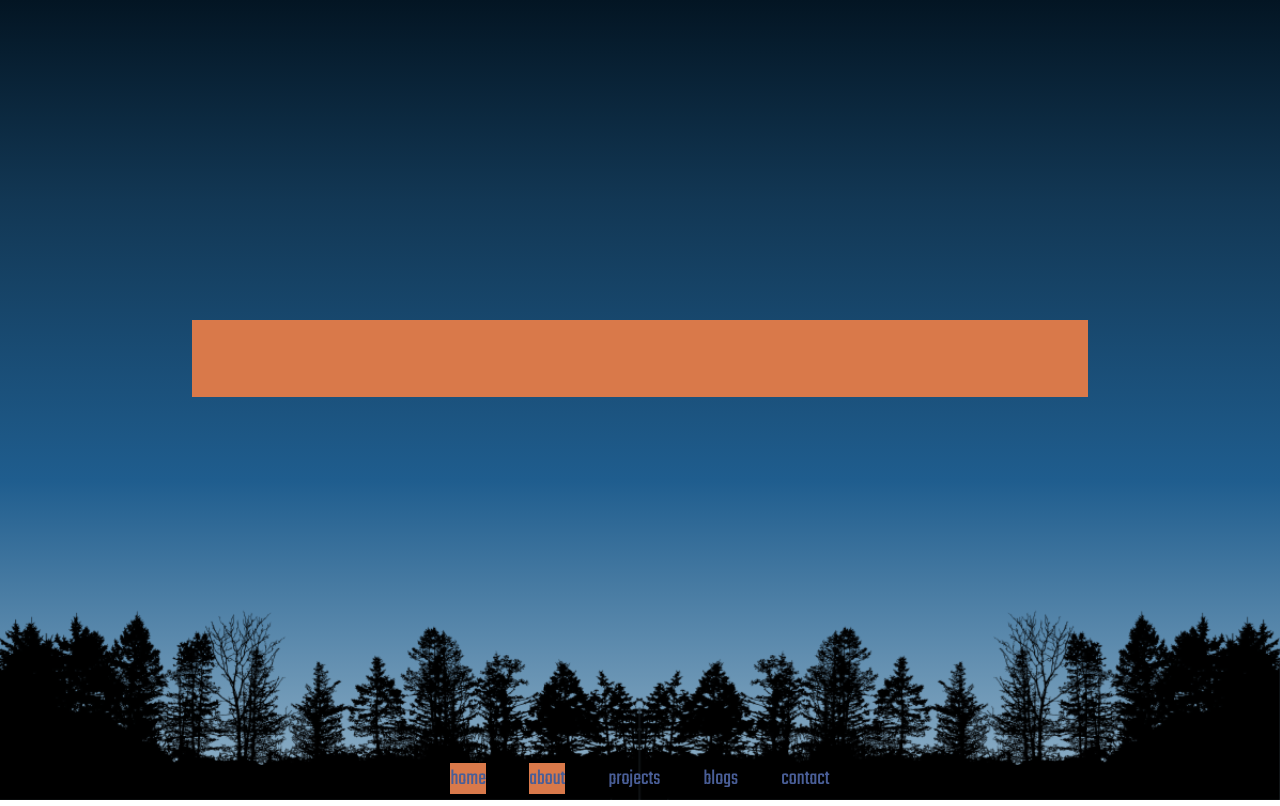
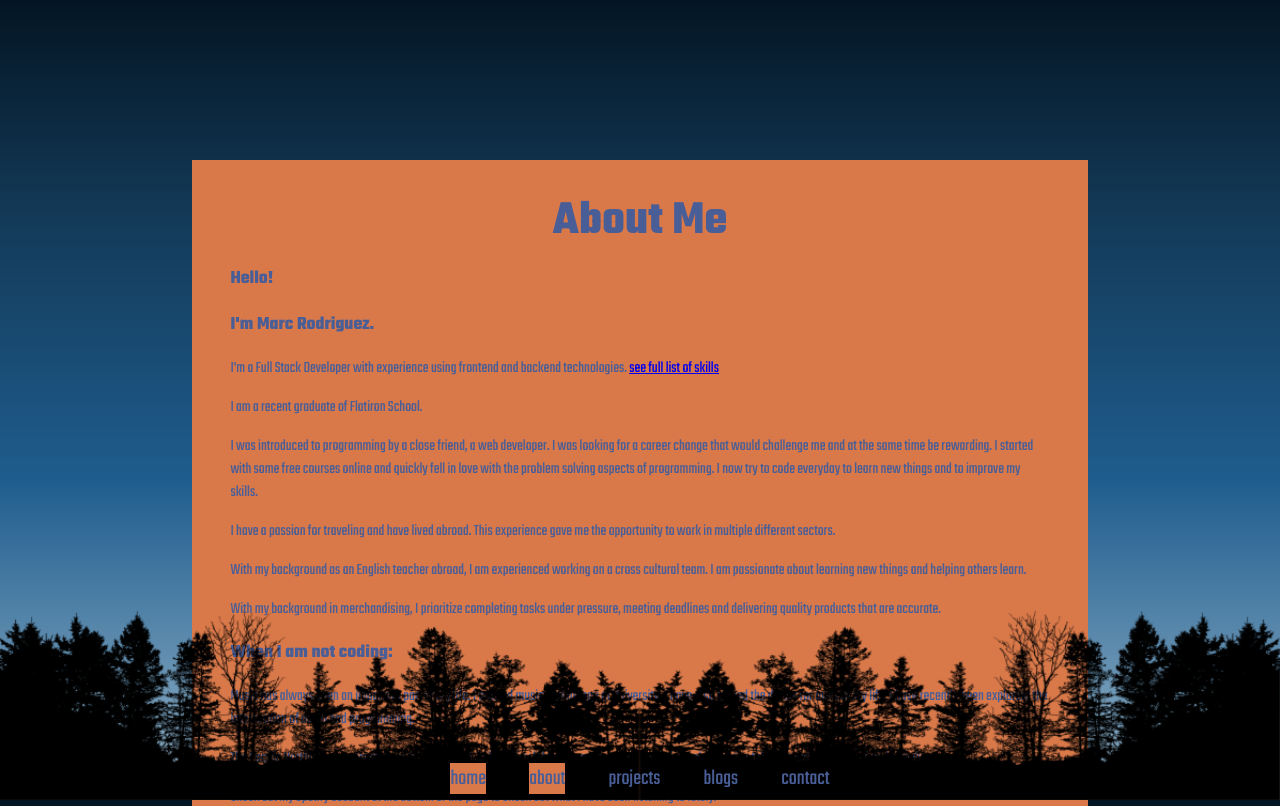
Before and after one commit to moshriguez/personal-portfolio, a React (Create React App) app in the folder personal-portfolio/: page /about in a window 1280 px wide. Shown: the top 806 px of the page. Built offline with nearby package versions, Linux system fonts and the light colour scheme.

Commit message:
more about me

```diff
--- a/personal-portfolio/src/App.css
+++ b/personal-portfolio/src/App.css
@@ -105,7 +105,7 @@ body {
 .watercolour-container {
     background-color: rgb(217, 121, 74);
     color: rgb(73, 94, 151);
-    margin: 25% auto;
+    margin: 10rem auto;
     width: 70%;
     padding: 3%;
     /* height: 750px;*/
@@ -128,7 +128,7 @@ h2 {
 
 .link-icons a {
     margin: 0 3%;
-    font-size: 1.75em;
+    font-size: 2.25em;
     text-decoration: none;
     color: rgb(73, 94, 151);
 }
@@ -144,6 +144,12 @@ h2 {
     }
     .trees {
         bottom: 1em;
+    }
+}
+
+@media (max-width: 768px) {
+    .link-icons a {
+        font-size: 1.75em;
     }
 }
 
--- a/personal-portfolio/src/components/About.js
+++ b/personal-portfolio/src/components/About.js
@@ -4,6 +4,29 @@ const About = () => {
 
     return (
         <div className="watercolour-container">
+            <h2>About Me</h2>
+            <h3>Hello!</h3>
+            <h3>I'm Marc Rodriguez.</h3>
+            <p>I'm a Full Stack Developer with experience using frontend and backend technologies. <a href="#skills">see full list of skills</a></p>
+            <p>I am a recent graduate of Flatiron School.</p>
+
+            <p>I was introduced to programming by a close friend, a web developer. I was looking for a career change that would challenge me and at the same time be rewarding. I started with some free courses online and quickly fell in love with the problem solving aspects of programming. I now try to code everyday to learn new things and to improve my skills.</p>
+
+            <p>I have a passion for traveling and have lived abroad. This experience gave me the opportunity to work in multiple different sectors.</p>
+
+            <p>With my background as an English teacher abroad, I am experienced working on a cross cultural team. I am passionate about learning new things and helping others learn.</p>
+
+            <p>With my background in merchandising, I prioritize completing tasks under pressure, meeting deadlines and delivering quality products that are accurate.</p>
+
+            <h3>When I am not coding:</h3>
+
+            <p>Music has always been an important part of my life. I studied music technology at University. I have also played the drums for most of my life. I have recently been exploring the intersection of audio and programming.</p>
+
+            <p>The Pacific Northwest is a great place to walk about. I also enjoy hiking, camping, reading comic books, playing table top games, cooking and traveling.</p>
+
+            <p>Check out my Spotify account at the bottom of the page to check out what I have been listening to lately.</p>
+
+            <h3>Skills:</h3>
 
         </div>
     )
```
